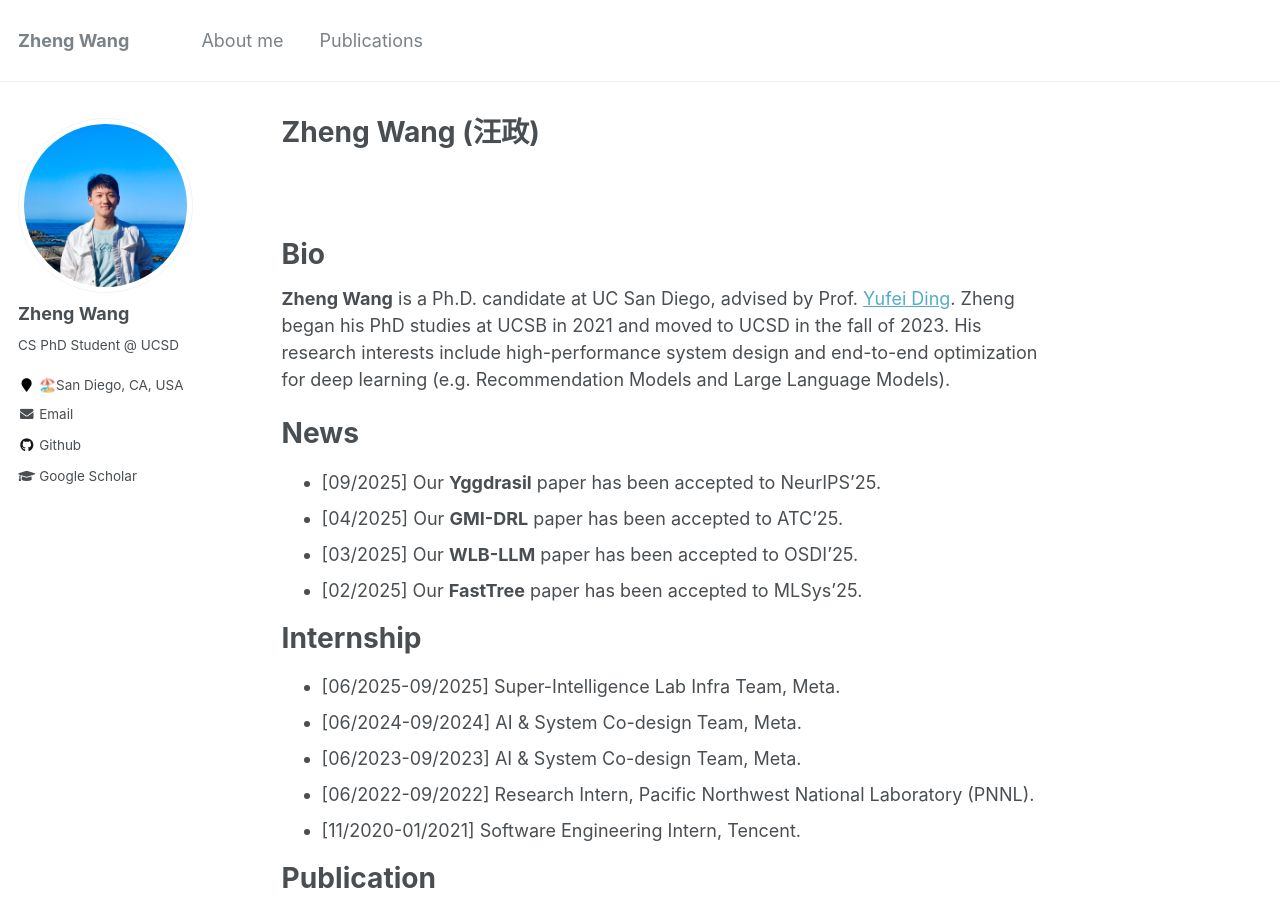
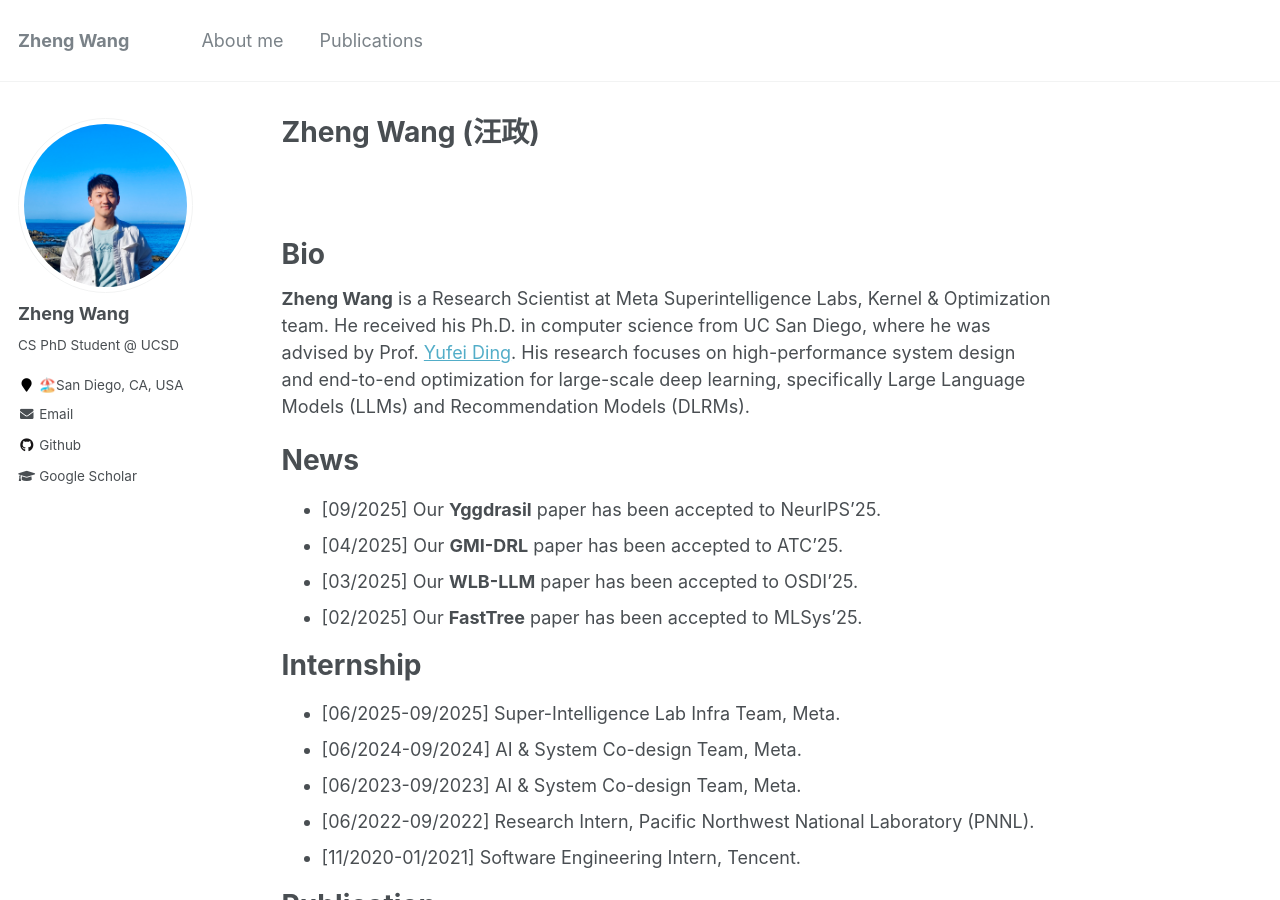
Before and after one commit to Ash-Zheng/Ash-Zheng.github.io, a Jekyll site: the page built from _pages/about.md, in a window 1280 px wide and 900 px high. Built offline with Jekyll 4.4.1, drawn with Linux system fonts in a browser that asks for light colours.

Commit message:
update Feb 2026

```diff
--- a/_pages/about.md
+++ b/_pages/about.md
@@ -14,7 +14,7 @@ redirect_from:
 
 Bio
 ======
-**Zheng Wang** is a Ph.D. candidate at UC San Diego, advised by Prof. <a href="https://sites.cs.ucsb.edu/~yufeiding/">Yufei Ding</a>. Zheng began his PhD studies at UCSB in 2021 and moved to UCSD in the fall of 2023. His research interests include high-performance system design and end-to-end optimization for deep learning (e.g. Recommendation Models and Large Language Models).
+**Zheng Wang** is a Research Scientist at Meta Superintelligence Labs, Kernel & Optimization team. He received his Ph.D. in computer science from UC San Diego, where he was advised by Prof. <a href="https://yufeiding.ucsd.edu/people/prof-yufei-ding">Yufei Ding</a>. His research focuses on high-performance system design and end-to-end optimization for large-scale deep learning, specifically Large Language Models (LLMs) and Recommendation Models (DLRMs).
 <br />
 
 
```
